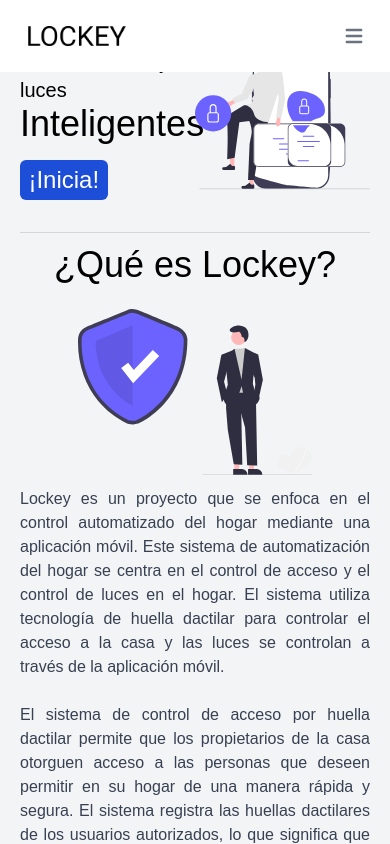
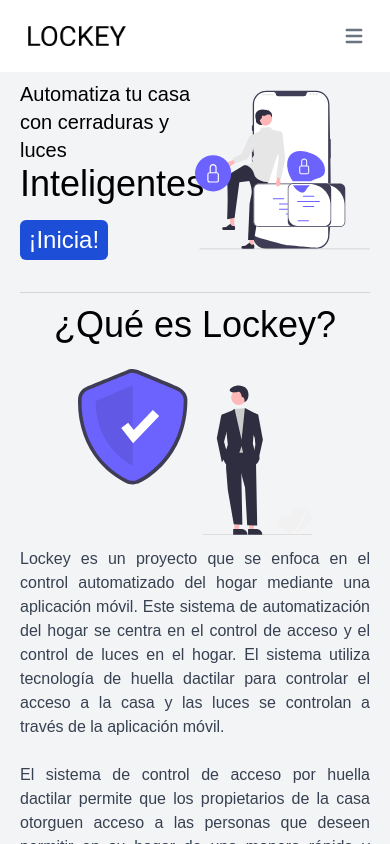
Before and after one commit to Cachiss/lockey-socket-frontend, a React (Vite) app: page / in a window 390 px wide. Shown: the top 844 px of the page. Built offline with nearby package versions, Linux system fonts and the light colour scheme; no server answers.

Commit message:
little fixes in styles &  syntax

```diff
--- a/src/components/swiper.jsx
+++ b/src/components/swiper.jsx
@@ -29,7 +29,7 @@ export default () => {
         <Carousel autoPlay infiniteLoop>
             {images.map((element, index) => {
                 return (
-                    <div>
+                    <div key={index}>
                         <img src={element.src} />
                         <p className="legend" style={{"fontSize": "30px", "color":"yellow"}}>{element.legend}</p>
                     </div>
--- a/src/pages/home_page.jsx
+++ b/src/pages/home_page.jsx
@@ -15,7 +15,7 @@ export const HomePage = () => {
   return (
     <>
       <AppBar onAboutClick={onAboutClick} />
-      <div className="bg-gray-100 p-5 sm:p-20 lg:p-30">
+      <div className="bg-gray-100 py-20 px-5 sm:p-20 lg:p-30">
         <section className='flex '>
           <div className='w-1/2 flex flex-col justify-center align-center'>
             <p className='text-xl'>Automatiza tu casa con cerraduras y luces <span className='text-4xl block'>Inteligentes</span></p>
```
